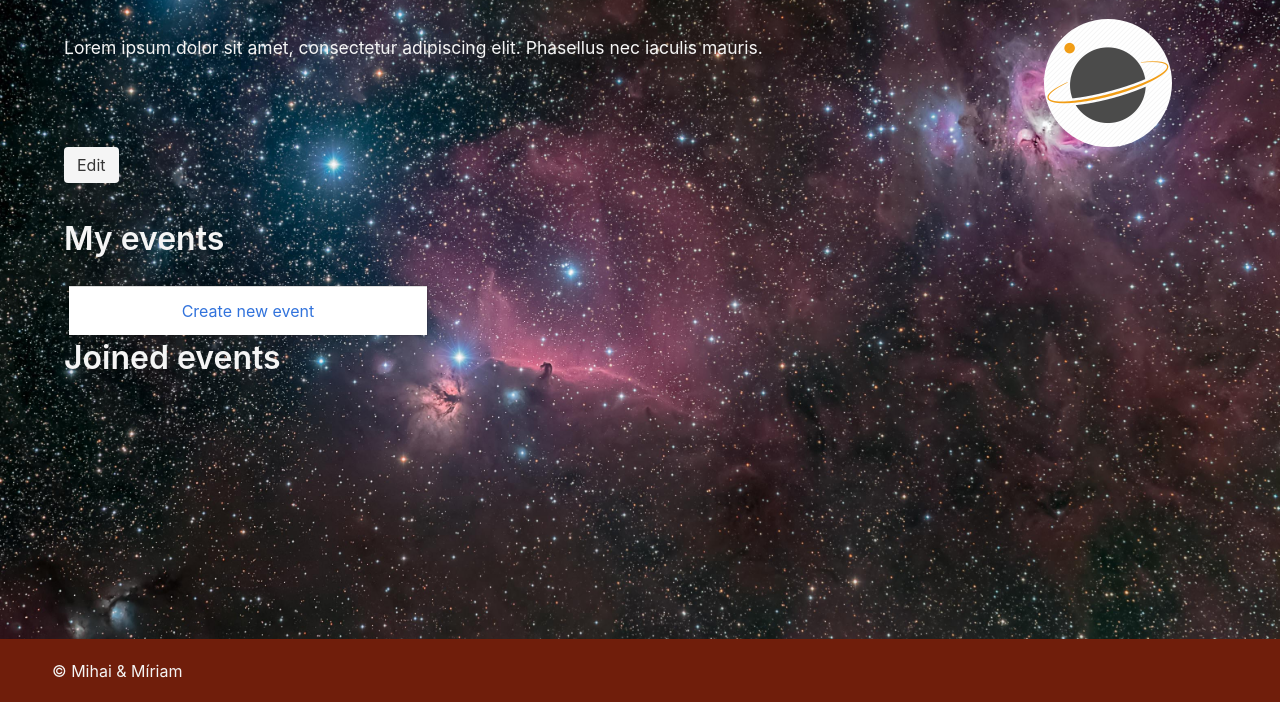
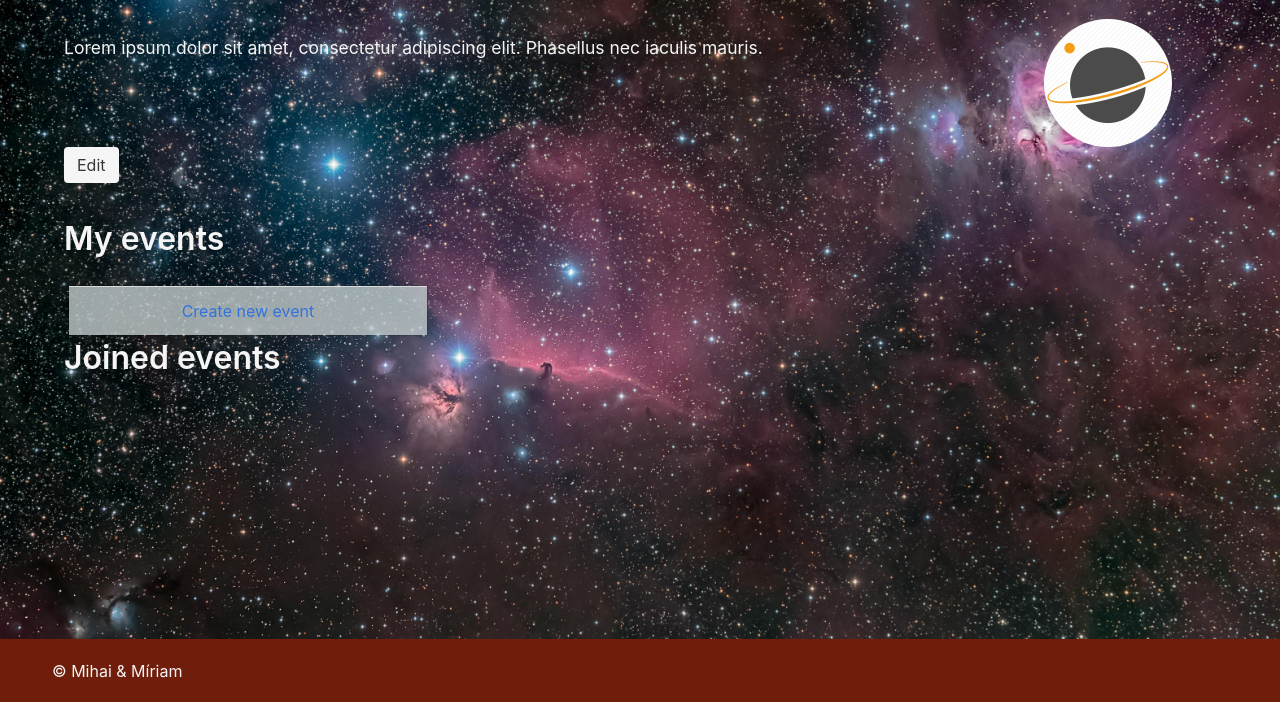
Before and after one commit to cosmihai/module2-project, a Node server app: page /users/600000000000000000000001 in a window 1280 px wide. Shown: the part 67-769 px from the top of the page. Run offline with Node 20, Linux system fonts and the light colour scheme; the visitor is signed in with stand-in values (Sample User, id 1); data that the repository does not hold is empty; some libraries are stand-ins or nearby versions.

Commit message:
some more styles

```diff
--- a/public/stylesheets/style.css
+++ b/public/stylesheets/style.css
@@ -107,6 +107,7 @@ h3{
 
 .card {
   margin: 5px;
+  background-color: rgba(193, 203, 204, .8)
 }
 
 .avatar img {
```
Also changed, not shown: public/images/plato-crater.jpg (added).
